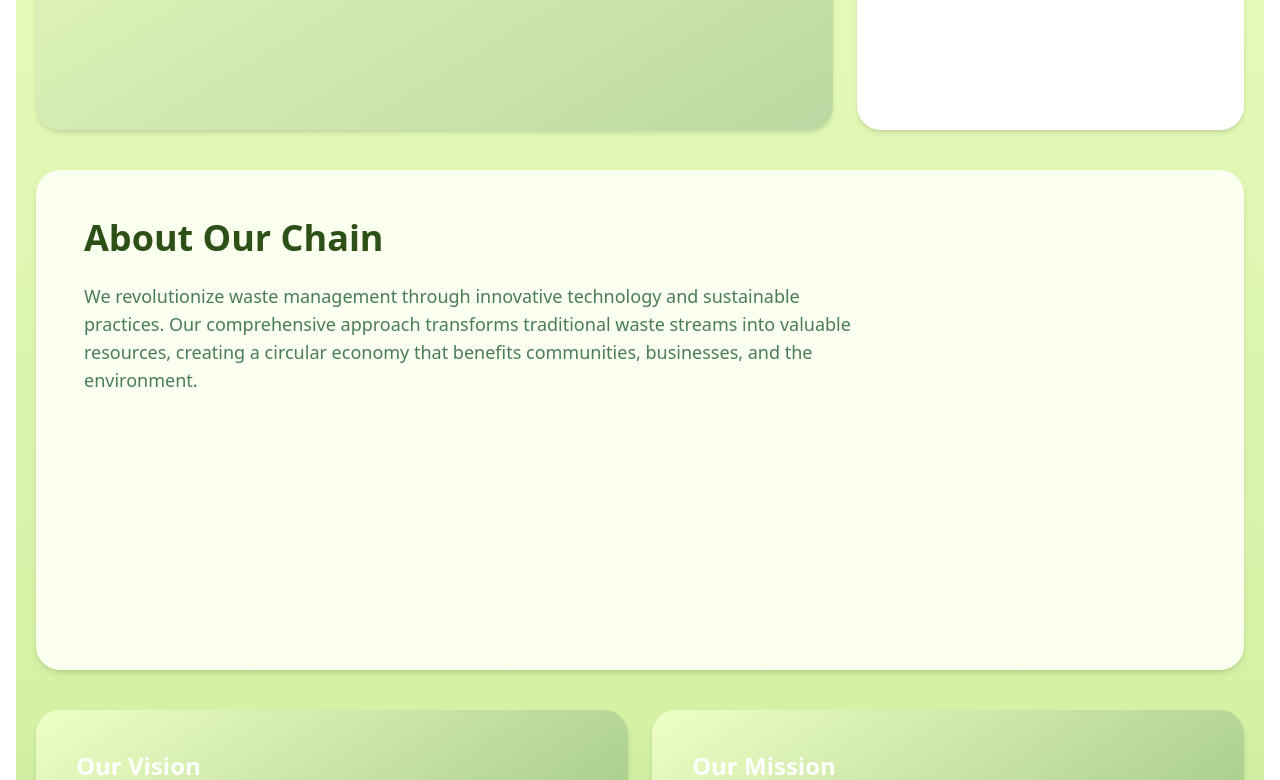
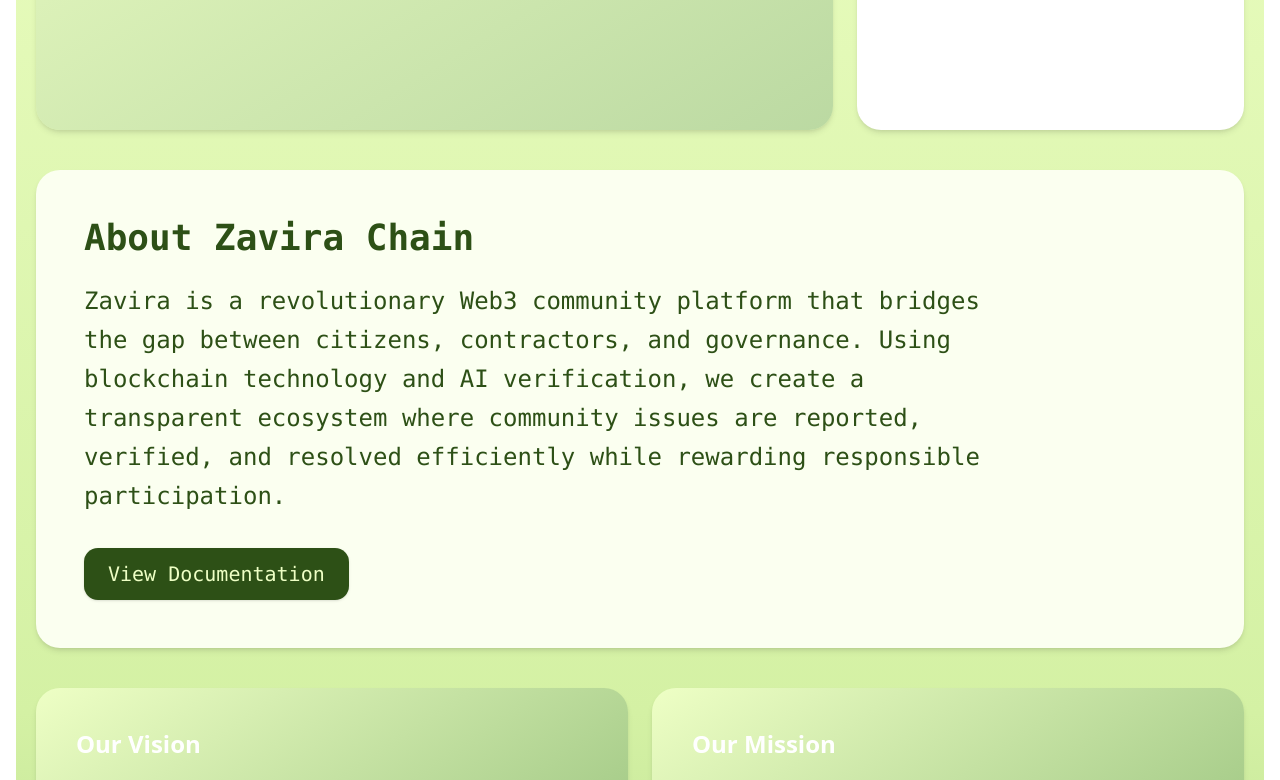
Before and after one commit to siddhanta-ray/Zavira, a Next.js app: page / in a window 1280 px wide. Shown: the part 506-1286 px from the top of the page. Built offline with nearby package versions, Linux system fonts and the light colour scheme.

Commit message:
FontChange

```diff
--- /dev/null
+++ b/app/GetStartedButton.tsx
@@ -0,0 +1,9 @@
+'use client';
+
+export default function GetStartedButton() {
+  return (
+    <button className="mt-8 bg-[#2D5016] text-[#EEFFC5] font-mono text-xl px-6 py-3 rounded-xl shadow hover:bg-[#244113] transition duration-300">
+      Get Started
+    </button>
+  );
+}
--- a/app/components/AboutSection.tsx
+++ b/app/components/AboutSection.tsx
@@ -1,11 +1,19 @@
+import ViewDocsButton from './ViewDocsButton';
 
 export default function AboutSection() {
   return (
-    <section id="about" className=" h-[500px] snap-start bg-[#FBFFF0] rounded-3xl p-12 shadow-md mb-10">
-      <h2 className="text-4xl font-bold mb-6 text-[#2d5016]">About Our Chain</h2>
-      <p className="text-lg text-[#4a7c59] max-w-3xl">
-        We revolutionize waste management through innovative technology and sustainable practices. Our comprehensive approach transforms traditional waste streams into valuable resources, creating a circular economy that benefits communities, businesses, and the environment.
+    <section
+      id="about"
+      className="h-auto snap-start bg-[#FBFFF0] rounded-3xl p-12 shadow-md mb-10"
+    >
+      <h2 className="font-mono text-4xl font-bold mb-6 text-[#2D5016]">About Zavira Chain</h2>
+      <p className="font-mono text-2xl text-[#2D5016] max-w-4xl leading-relaxed">
+        Zavira is a revolutionary Web3 community platform that bridges the gap between citizens,
+        contractors, and governance. Using blockchain technology and AI verification, we create a
+        transparent ecosystem where community issues are reported, verified, and resolved
+        efficiently while rewarding responsible participation.
       </p>
+      <ViewDocsButton />
     </section>
   );
 }
--- /dev/null
+++ b/app/components/ViewDocsButton.tsx
@@ -0,0 +1,9 @@
+'use client';
+
+export default function ViewDocsButton() {
+  return (
+    <button className="mt-8 bg-[#2D5016] text-[#EEFFC5] font-mono text-xl px-6 py-3 rounded-xl shadow hover:bg-[#244113] transition duration-300">
+      View Documentation
+    </button>
+  );
+}
--- a/app/layout.tsx
+++ b/app/layout.tsx
@@ -1,16 +1,12 @@
 import type { Metadata } from "next";
-import { Geist, Geist_Mono } from "next/font/google";
+import {  Fira_Mono  } from "next/font/google";
 import "./globals.css";
 import Navbar from "@/app/components/Navbar";
 import { CivicAuthProvider } from "@civic/auth/nextjs";
 
-const geistSans = Geist({
-  variable: "--font-geist-sans",
-  subsets: ["latin"],
-});
-
-const geistMono = Geist_Mono({
-  variable: "--font-geist-mono",
+const firaMono = Fira_Mono({
+    weight: ["400", "500", "700"],
+  variable: "--font-fira-mono",
   subsets: ["latin"],
 });
 
@@ -27,7 +23,7 @@ export default function RootLayout({
   return (
     <html lang="en">
       <body
-        className={`${geistSans.variable} ${geistMono.variable} antialiased`}>
+        className={`${firaMono.variable} antialiased`}>
         <CivicAuthProvider>
           <Navbar/>
            {children}
--- a/tailwind.config.ts
+++ b/tailwind.config.ts
@@ -5,7 +5,11 @@ module.exports = {
     "./components/**/*.{js,ts,jsx,tsx}",
   ],
   theme: {
-    extend: {},
-  },
-  plugins: [],
+    extend: {
+      fontFamily: {
+        mono: ['var(--font-fira-mono)', 'monospace'],
+      },
+    },
+    plugins: [],
+  }
 }
```
